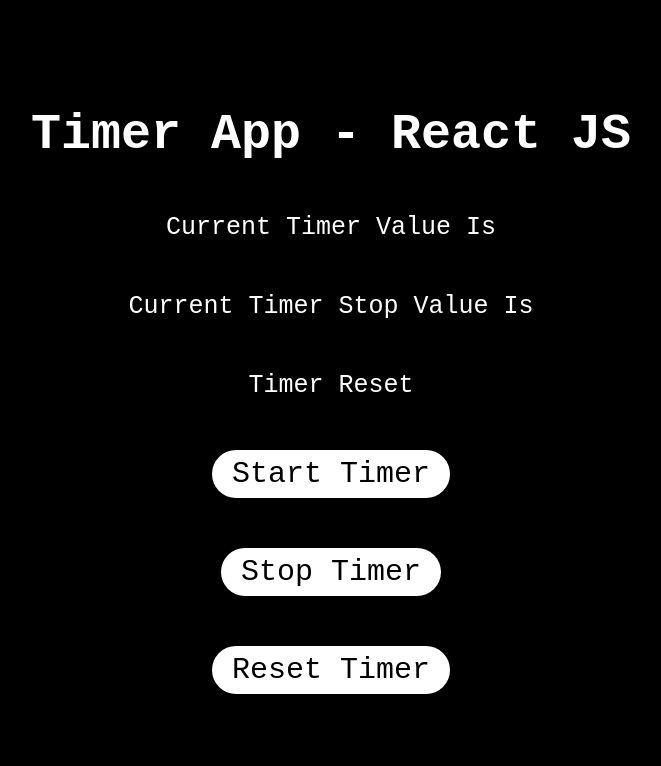
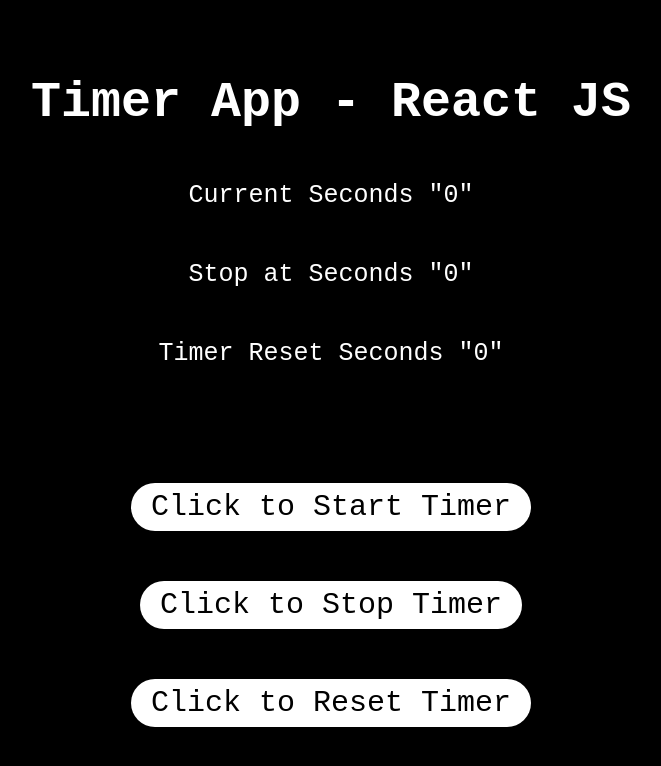
Before and after one commit to thegittyuser/myapp, a React (Vite) app: page / in a window 1280 px wide. Shown: the top 766 px of the page, without its empty margins (309-970 px from the left). Built offline with nearby package versions, Linux system fonts and the light colour scheme.

Commit message:
TImerApp

```diff
--- a/src/TimerApp/Timer.jsx
+++ b/src/TimerApp/Timer.jsx
@@ -1,34 +1,94 @@
 import { useRef, useState } from "react";
 import "./timer.css";
+
 function Timer() {
   const [seconds, setSeconds] = useState(0);
   const timerRef = useRef(null);
-  const startTimer = () => {};
 
-  const stopTimer = () => {};
+  const startTimer = () => {
+    if (timerRef.current) return;
+    timerRef.current = setInterval(() => {
+      setSeconds((prev) => prev + 1);
+    }, 1000);
+  };
 
-  const resetTimer = () => {};
+  const stopTimer = () => {
+    // if (timerRef.current) {
+    //   clearInterval(timerRef.current);
+    //   timerRef.current = null;
+    // }
+
+    clearInterval(timerRef.current);
+    timerRef.current = null;
+  };
+
+  const resetTimer = () => {
+    stopTimer();
+    setSeconds(0);
+  };
   return (
     <>
       <div className="main-box">
         <h1>Timer App - React JS</h1>
-
-        <p className="timer start">Current Timer Value Is</p>
-        <p className="timer stop">Current Timer Stop Value Is</p>
-        <p className="timer reset">Timer Reset</p>
-
-        <button className="btn timer-start" onClick={startTimer}>
-          Start Timer
-        </button>
-        <button className="btn timer-stop" onClick={stopTimer}>
-          Stop Timer
-        </button>
-        <button className="btn timer-reset" onClick={resetTimer}>
-          Reset Timer
-        </button>
+        <p>Current Seconds "{seconds}"</p>
+        <p>Stop at Seconds "{seconds}"</p>
+        <p>Timer Reset Seconds "{seconds}"</p>
+        <br />
+        <button onClick={startTimer}>Click to Start Timer</button>
+        <button onClick={stopTimer}>Click to Stop Timer</button>
+        <button onClick={resetTimer}>Click to Reset Timer</button>
       </div>
     </>
   );
 }
+export default Timer;
 
-export default Timer;
+// import { useRef, useState } from "react";
+// import "./timer.css";
+
+// function Timer() {
+//   const [seconds, setSeconds] = useState(0);
+//   const [stoppedAt, setStoppedAt] = useState(null);
+//   const [resetAt, setResetAt] = useState(null);
+//   const timerRef = useRef(null);
+
+//   const startTimer = () => {
+//     if (timerRef.current) return; // prevent multiple intervals
+//     timerRef.current = setInterval(() => {
+//       setSeconds((prev) => prev + 1);
+//     }, 1000);
+//   };
+
+//   const stopTimer = () => {
+//     if (timerRef.current) {
+//       clearInterval(timerRef.current);
+//       timerRef.current = null;
+//       setStoppedAt(seconds); // store value at which timer stopped
+//     }
+//   };
+
+//   const resetTimer = () => {
+//     setResetAt(seconds); // store value before resetting
+//     stopTimer();
+//     setSeconds(0);
+//   };
+
+//   return (
+//     <div className="main-box">
+//       <h1>Timer App - React JS</h1>
+
+//       <p>Current Seconds: {seconds}</p>
+
+//       {stoppedAt !== null && <p>Stopped at Seconds: {stoppedAt}</p>}
+
+//       {resetAt !== null && <p>Timer Reset From Seconds: {resetAt}</p>}
+
+//       <br />
+//       <button onClick={startTimer}>Click to Start Timer</button>
+//       <button onClick={stopTimer}>Click to Stop Timer</button>
+//       <button onClick={resetTimer}>Click to Reset Timer</button>
+//     </div>
+//   );
+// }
+
+// export default Timer;
```
